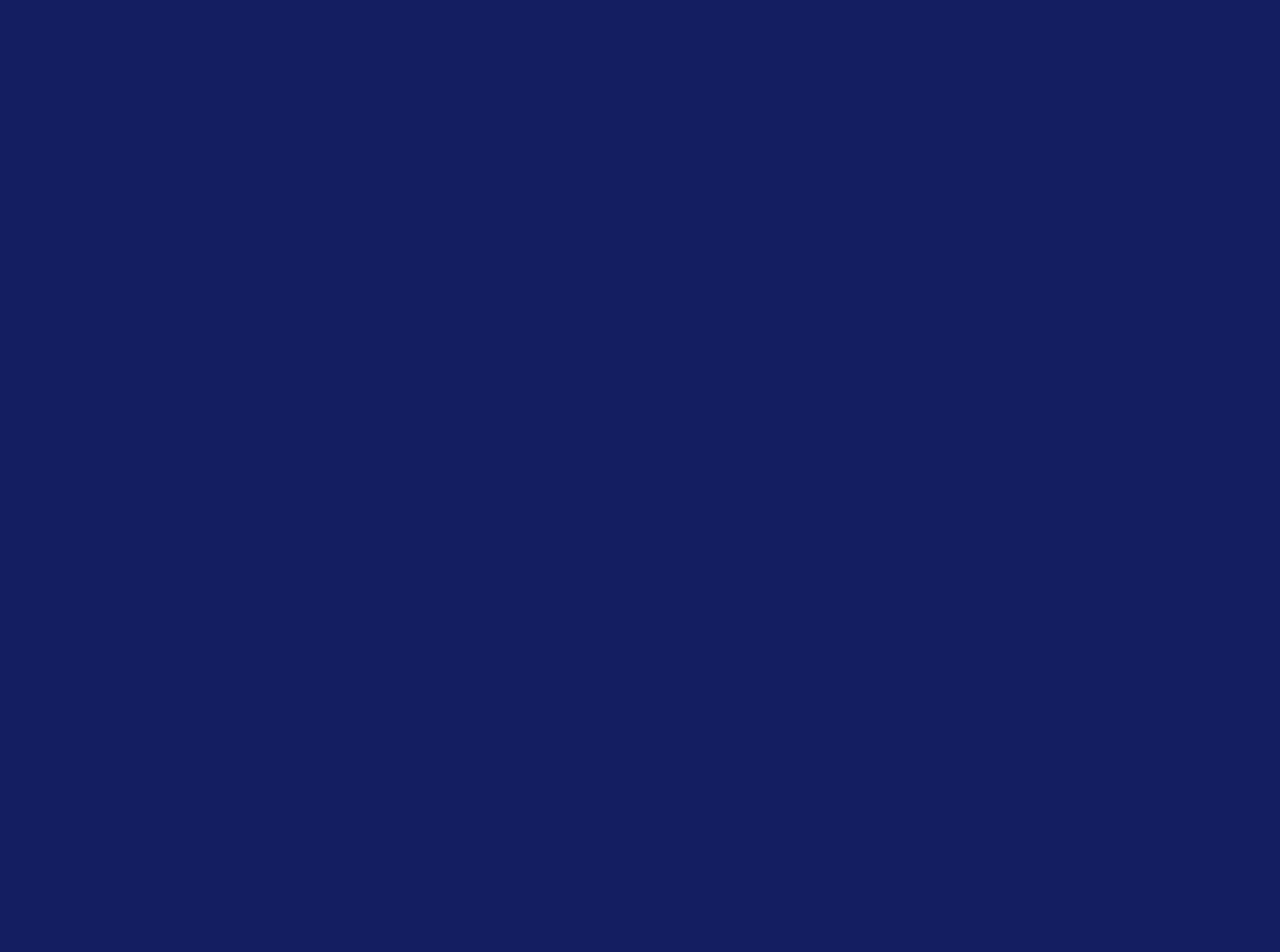
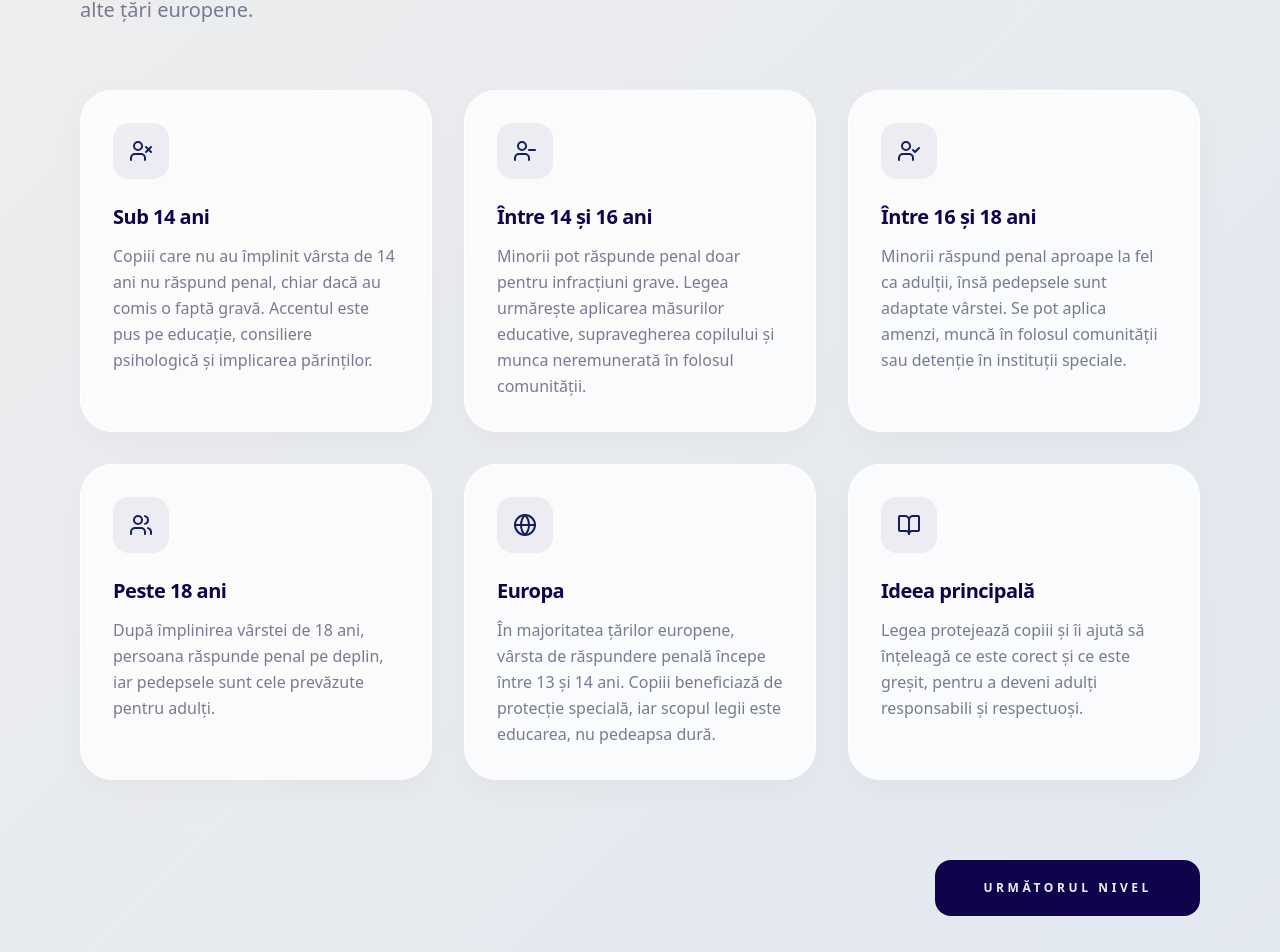
Before and after one commit to aclin143/digitaledu, a React (Create React App) app: page /ecrantrei in a window 1280 px wide. Before the commit this address had no page. Shown: the part 191-1143 px from the top of the page. Before the commit the page ends 800 px from the top, so only its background shows below. Built offline with nearby package versions, Linux system fonts and the light colour scheme.

Commit message:
ecran3 contraventii

```diff
--- a/src/App.js
+++ b/src/App.js
@@ -2,6 +2,7 @@ import { BrowserRouter, Routes, Route } from "react-router-dom";
 import EcranZero from "./components/EcranZero";
 import EcranUnu from "./components/EcranUnu";
 import EcranDoi from "./components/EcranDoi";
+import EcranTrei from "./components/EcranTrei";
 function App() {
     return (
         <BrowserRouter>
@@ -9,6 +10,7 @@ function App() {
                 <Route path="/" element={<EcranZero />} />
                 <Route path="/identitate" element={<EcranUnu />} />
                 <Route path="/formular" element={<EcranDoi/>}/>
+                <Route path="ecrantrei" element={<EcranTrei/>}/>
             </Routes>
         </BrowserRouter>
     );
--- a/src/components/EcranDoi.js
+++ b/src/components/EcranDoi.js
@@ -62,7 +62,7 @@ const EcranDoi = () => {
                 {/* BUTON FOOTER MINIMALIST */}
                 <div className="mt-20 flex justify-center md:justify-end">
                     <button
-                        onClick={() => navigate("/nivelul-urmator")}
+                        onClick={() => navigate("/ecrantrei")}
                         className="group relative overflow-hidden bg-[#0F044C] text-[#EEEEEE] px-12 py-5 rounded-2xl font-bold uppercase text-xs tracking-[0.3em] transition-all duration-300 hover:shadow-[0_10px_30px_rgba(15,4,76,0.3)] active:scale-95"
                     >
                         <span className="relative z-10">Continuă Explorarea</span>
--- /dev/null
+++ b/src/components/EcranTrei.js
@@ -0,0 +1,118 @@
+import React from "react";
+import { useNavigate } from "react-router-dom";
+import {
+    UserX,
+    UserMinus,
+    UserCheck,
+    Users,
+    Globe,
+    BookOpen
+} from "lucide-react";
+
+const EcranTrei = () => {
+    const navigate = useNavigate();
+
+    const informatii = [
+        {
+            t: "Sub 14 ani",
+            d: "Copiii care nu au împlinit vârsta de 14 ani nu răspund penal, chiar dacă au comis o faptă gravă. Accentul este pus pe educație, consiliere psihologică și implicarea părinților.",
+            icon: <UserX size={24} />
+        },
+        {
+            t: "Între 14 și 16 ani",
+            d: "Minorii pot răspunde penal doar pentru infracțiuni grave. Legea urmărește aplicarea măsurilor educative, supravegherea copilului și munca neremunerată în folosul comunității.",
+            icon: <UserMinus size={24} />
+        },
+        {
+            t: "Între 16 și 18 ani",
+            d: "Minorii răspund penal aproape la fel ca adulții, însă pedepsele sunt adaptate vârstei. Se pot aplica amenzi, muncă în folosul comunității sau detenție în instituții speciale.",
+            icon: <UserCheck size={24} />
+        },
+        {
+            t: "Peste 18 ani",
+            d: "După împlinirea vârstei de 18 ani, persoana răspunde penal pe deplin, iar pedepsele sunt cele prevăzute pentru adulți.",
+            icon: <Users size={24} />
+        },
+        {
+            t: "Europa",
+            d: "În majoritatea țărilor europene, vârsta de răspundere penală începe între 13 și 14 ani. Copiii beneficiază de protecție specială, iar scopul legii este educarea, nu pedeapsa dură.",
+            icon: <Globe size={24} />
+        },
+        {
+            t: "Ideea principală",
+            d: "Legea protejează copiii și îi ajută să înțeleagă ce este corect și ce este greșit, pentru a deveni adulți responsabili și respectuoși.",
+            icon: <BookOpen size={24} />
+        }
+    ];
+
+    return (
+        <div
+            className="min-h-screen p-8 md:p-20 font-sans text-[#0F044C]"
+            style={{ background: "linear-gradient(135deg, #EEEEEE 0%, #e2e8f0 100%)" }}
+        >
+            <div className="max-w-6xl mx-auto">
+
+                {/* HEADER */}
+                <header className="mb-16 text-center md:text-left">
+                    <h2 className="text-5xl font-black tracking-tight mb-6">
+                        Vârsta de Răspundere Penală
+                    </h2>
+                    <p className="text-[#787A91] text-xl max-w-3xl leading-relaxed">
+                        Cum se aplică răspunderea penală în funcție de vârstă în Republica Moldova
+                        și în alte țări europene.
+                    </p>
+                </header>
+
+                {/* GRID CARDURI */}
+                <div className="grid grid-cols-1 md:grid-cols-2 lg:grid-cols-3 gap-8">
+                    {informatii.map((item, index) => (
+                        <div
+                            key={index}
+                            className="group p-8 rounded-[2rem] transition-all duration-500
+                                       bg-white/80 backdrop-blur-sm border border-white
+                                       shadow-[0_10px_30px_rgba(0,0,0,0.03)]
+                                       hover:shadow-[0_20px_40px_rgba(20,30,97,0.1)]
+                                       hover:-translate-y-2"
+                        >
+                            <div
+                                className="mb-6 flex items-center justify-center w-14 h-14 rounded-2xl
+                                           bg-[#141E6110] text-[#141E61]
+                                           group-hover:bg-[#0F044C]
+                                           group-hover:text-[#EEEEEE]
+                                           transition-all duration-500"
+                            >
+                                {item.icon}
+                            </div>
+
+                            <h3 className="text-xl font-bold mb-3 tracking-tight">
+                                {item.t}
+                            </h3>
+
+                            <p className="text-[#787A91] leading-relaxed group-hover:text-[#0F044C] transition-colors duration-300">
+                                {item.d}
+                            </p>
+                        </div>
+                    ))}
+                </div>
+
+                {/* BUTON CONTINUARE */}
+                <div className="mt-20 flex justify-center md:justify-end">
+                    <button
+                        onClick={() => navigate("/ecranpatru")}
+                        className="group relative overflow-hidden bg-[#0F044C] text-[#EEEEEE]
+                                   px-12 py-5 rounded-2xl font-bold uppercase text-xs
+                                   tracking-[0.3em] transition-all duration-300
+                                   hover:shadow-[0_10px_30px_rgba(15,4,76,0.3)]
+                                   active:scale-95"
+                    >
+                        <span className="relative z-10">Următorul nivel</span>
+                        <div className="absolute inset-0 bg-[#141E61] translate-y-full group-hover:translate-y-0 transition-transform duration-300" />
+                    </button>
+                </div>
+
+            </div>
+        </div>
+    );
+};
+
+export default EcranTrei;
```
